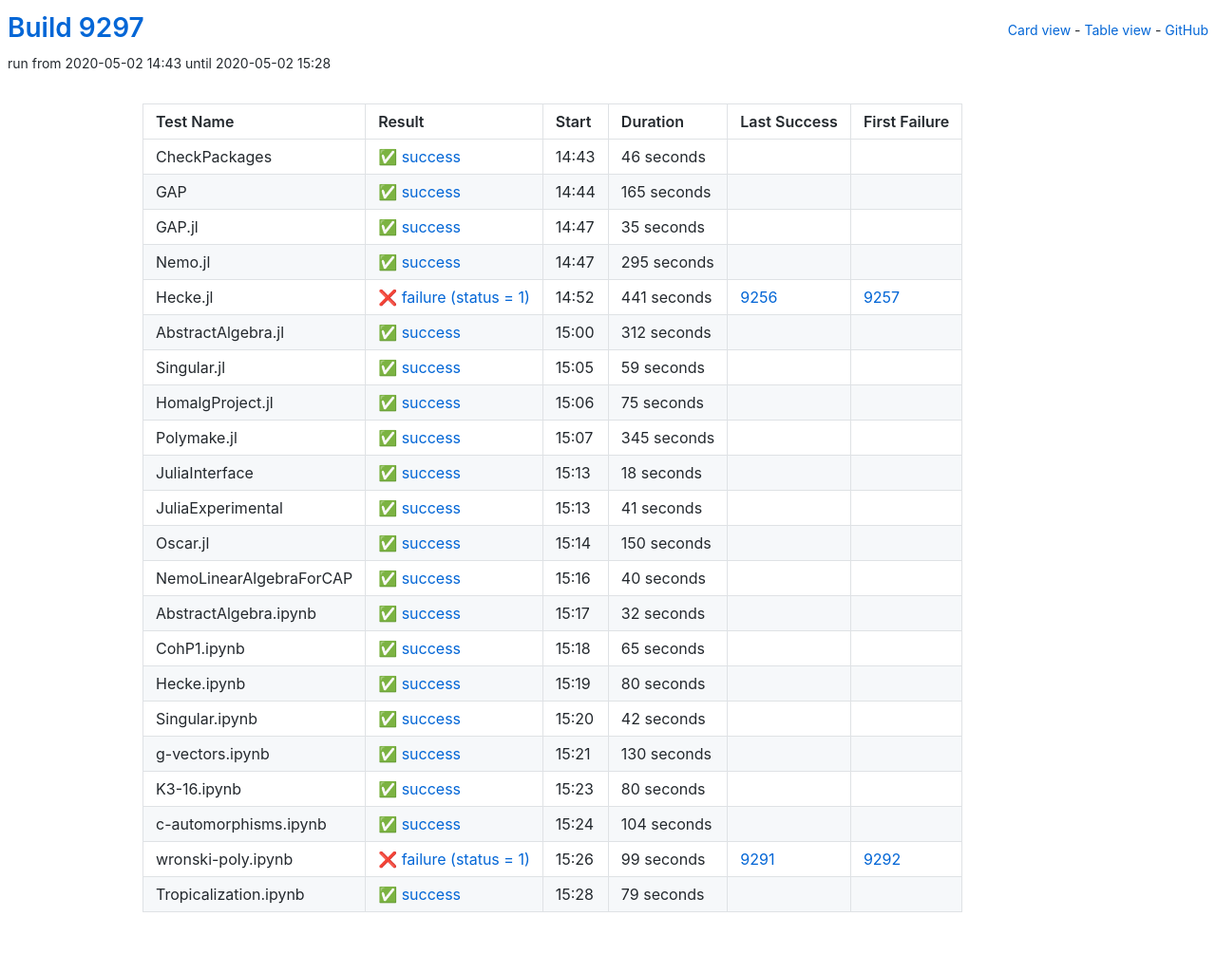
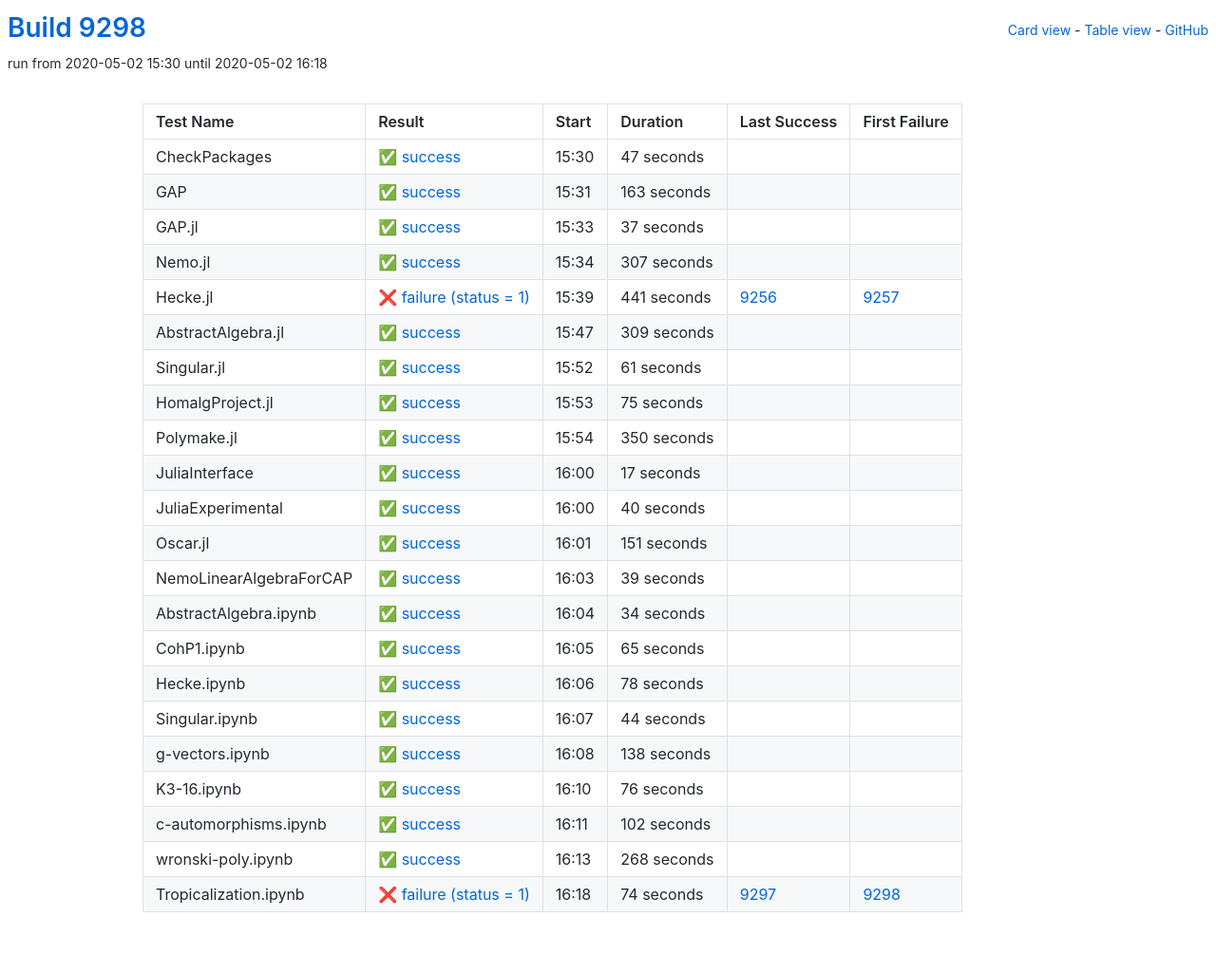
Before and after one commit to oscar-system/oscar-ci-status, a Jekyll site: the page built from table.html, in a window 1280 px wide. Shown: the whole page at 95% size. Built offline with Jekyll 4.4.1, drawn with Linux system fonts in a browser that asks for light colours.

Commit message:
Build 9298

```diff
--- a/_data/ci.yml
+++ b/_data/ci.yml
@@ -1,49 +1,49 @@
-build: 9297
-build_url: https://oscarci.mathematik.uni-kl.de/job/oscar/9297/
+build: 9298
+build_url: https://oscarci.mathematik.uni-kl.de/job/oscar/9298/
 job: oscar
 tests:
-- duration: 46
+- duration: 47
   exitcode: 0
   first_failure: false
   first_failure_url: null
   last_success: false
   last_success_url: null
-  log: https://oscarci.mathematik.uni-kl.de/job/oscar/9297/artifact/logs/build-9297/CheckPackages.log
+  log: https://oscarci.mathematik.uni-kl.de/job/oscar/9298/artifact/logs/build-9298/CheckPackages.log
   name: CheckPackages
-  start: 2020-05-02 14:43
+  start: 2020-05-02 15:30
   status: success
   success: true
-- duration: 165
+- duration: 163
   exitcode: 0
   first_failure: false
   first_failure_url: null
   last_success: false
   last_success_url: null
-  log: https://oscarci.mathematik.uni-kl.de/job/oscar/9297/artifact/logs/build-9297/GAP.log
+  log: https://oscarci.mathematik.uni-kl.de/job/oscar/9298/artifact/logs/build-9298/GAP.log
   name: GAP
-  start: 2020-05-02 14:44
+  start: 2020-05-02 15:31
   status: success
   success: true
-- duration: 35
+- duration: 37
   exitcode: 0
   first_failure: false
   first_failure_url: null
   last_success: false
   last_success_url: null
-  log: https://oscarci.mathematik.uni-kl.de/job/oscar/9297/artifact/logs/build-9297/GAP.jl.log
+  log: https://oscarci.mathematik.uni-kl.de/job/oscar/9298/artifact/logs/build-9298/GAP.jl.log
   name: GAP.jl
-  start: 2020-05-02 14:47
+  start: 2020-05-02 15:33
   status: success
   success: true
-- duration: 295
+- duration: 307
   exitcode: 0
   first_failure: false
   first_failure_url: null
   last_success: false
   last_success_url: null
-  log: https://oscarci.mathematik.uni-kl.de/job/oscar/9297/artifact/logs/build-9297/Nemo.jl.log
+  log: https://oscarci.mathematik.uni-kl.de/job/oscar/9298/artifact/logs/build-9298/Nemo.jl.log
   name: Nemo.jl
-  start: 2020-05-02 14:47
+  start: 2020-05-02 15:34
   status: success
   success: true
 - duration: 441
@@ -52,31 +52,31 @@
   first_failure_url: https://oscarci.mathematik.uni-kl.de/job/oscar/9257/
   last_success: 9256
   last_success_url: https://oscarci.mathematik.uni-kl.de/job/oscar/9256/
-  log: https://oscarci.mathematik.uni-kl.de/job/oscar/9297/artifact/logs/build-9297/Hecke.jl.log
+  log: https://oscarci.mathematik.uni-kl.de/job/oscar/9298/artifact/logs/build-9298/Hecke.jl.log
   name: Hecke.jl
-  start: 2020-05-02 14:52
+  start: 2020-05-02 15:39
   status: failure
   success: false
-- duration: 312
+- duration: 309
   exitcode: 0
   first_failure: false
   first_failure_url: null
   last_success: false
   last_success_url: null
-  log: https://oscarci.mathematik.uni-kl.de/job/oscar/9297/artifact/logs/build-9297/AbstractAlgebra.jl.log
+  log: https://oscarci.mathematik.uni-kl.de/job/oscar/9298/artifact/logs/build-9298/AbstractAlgebra.jl.log
   name: AbstractAlgebra.jl
-  start: 2020-05-02 15:00
+  start: 2020-05-02 15:47
   status: success
   success: true
-- duration: 59
+- duration: 61
   exitcode: 0
   first_failure: false
   first_failure_url: null
   last_success: false
   last_success_url: null
-  log: https://oscarci.mathematik.uni-kl.de/job/oscar/9297/artifact/logs/build-9297/Singular.jl.log
+  log: https://oscarci.mathematik.uni-kl.de/job/oscar/9298/artifact/logs/build-9298/Singular.jl.log
   name: Singular.jl
-  start: 2020-05-02 15:05
+  start: 2020-05-02 15:52
   status: success
   success: true
 - duration: 75
@@ -85,53 +85,31 @@
   first_failure_url: null
   last_success: false
   last_success_url: null
-  log: https://oscarci.mathematik.uni-kl.de/job/oscar/9297/artifact/logs/build-9297/HomalgProject.jl.log
+  log: https://oscarci.mathematik.uni-kl.de/job/oscar/9298/artifact/logs/build-9298/HomalgProject.jl.log
   name: HomalgProject.jl
-  start: 2020-05-02 15:06
+  start: 2020-05-02 15:53
   status: success
   success: true
-- duration: 345
+- duration: 350
   exitcode: 0
   first_failure: false
   first_failure_url: null
   last_success: false
   last_success_url: null
-  log: https://oscarci.mathematik.uni-kl.de/job/oscar/9297/artifact/logs/build-9297/Polymake.jl.log
+  log: https://oscarci.mathematik.uni-kl.de/job/oscar/9298/artifact/logs/build-9298/Polymake.jl.log
   name: Polymake.jl
-  start: 2020-05-02 15:07
+  start: 2020-05-02 15:54
   status: success
   success: true
-- duration: 18
+- duration: 17
   exitcode: 0
   first_failure: false
   first_failure_url: null
   last_success: false
   last_success_url: null
-  log: https://oscarci.mathematik.uni-kl.de/job/oscar/9297/artifact/logs/build-9297/JuliaInterface.log
+  log: https://oscarci.mathematik.uni-kl.de/job/oscar/9298/artifact/logs/build-9298/JuliaInterface.log
   name: JuliaInterface
-  start: 2020-05-02 15:13
-  status: success
-  success: true
-- duration: 41
-  exitcode: 0
-  first_failure: false
-  first_failure_url: null
-  last_success: false
-  last_success_url: null
-  log: https://oscarci.mathematik.uni-kl.de/job/oscar/9297/artifact/logs/build-9297/JuliaExperimental.log
-  name: JuliaExperimental
-  start: 2020-05-02 15:13
-  status: success
-  success: true
-- duration: 150
-  exitcode: 0
-  first_failure: false
-  first_failure_url: null
-  last_success: false
-  last_success_url: null
-  log: https://oscarci.mathematik.uni-kl.de/job/oscar/9297/artifact/logs/build-9297/Oscar.jl.log
-  name: Oscar.jl
-  start: 2020-05-02 15:14
+  start: 2020-05-02 16:00
   status: success
   success: true
 - duration: 40
@@ -140,20 +118,42 @@
   first_failure_url: null
   last_success: false
   last_success_url: null
-  log: https://oscarci.mathematik.uni-kl.de/job/oscar/9297/artifact/logs/build-9297/NemoLinearAlgebraForCAP.log
-  name: NemoLinearAlgebraForCAP
-  start: 2020-05-02 15:16
+  log: https://oscarci.mathematik.uni-kl.de/job/oscar/9298/artifact/logs/build-9298/JuliaExperimental.log
+  name: JuliaExperimental
+  start: 2020-05-02 16:00
   status: success
   success: true
-- duration: 32
+- duration: 151
   exitcode: 0
   first_failure: false
   first_failure_url: null
   last_success: false
   last_success_url: null
-  log: https://oscarci.mathematik.uni-kl.de/job/oscar/9297/artifact/logs/build-9297/AbstractAlgebra.ipynb.log
+  log: https://oscarci.mathematik.uni-kl.de/job/oscar/9298/artifact/logs/build-9298/Oscar.jl.log
+  name: Oscar.jl
+  start: 2020-05-02 16:01
+  status: success
+  success: true
+- duration: 39
+  exitcode: 0
+  first_failure: false
+  first_failure_url: null
+  last_success: false
+  last_success_url: null
+  log: https://oscarci.mathematik.uni-kl.de/job/oscar/9298/artifact/logs/build-9298/NemoLinearAlgebraForCAP.log
+  name: NemoLinearAlgebraForCAP
+  start: 2020-05-02 16:03
+  status: success
+  success: true
+- duration: 34
+  exitcode: 0
+  first_failure: false
+  first_failure_url: null
+  last_success: false
+  last_success_url: null
+  log: https://oscarci.mathematik.uni-kl.de/job/oscar/9298/artifact/logs/build-9298/AbstractAlgebra.ipynb.log
   name: AbstractAlgebra.ipynb
-  start: 2020-05-02 15:17
+  start: 2020-05-02 16:04
   status: success
   success: true
 - duration: 65
@@ -162,85 +162,85 @@
   first_failure_url: null
   last_success: false
   last_success_url: null
-  log: https://oscarci.mathematik.uni-kl.de/job/oscar/9297/artifact/logs/build-9297/CohP1.ipynb.log
+  log: https://oscarci.mathematik.uni-kl.de/job/oscar/9298/artifact/logs/build-9298/CohP1.ipynb.log
   name: CohP1.ipynb
-  start: 2020-05-02 15:18
+  start: 2020-05-02 16:05
   status: success
   success: true
-- duration: 80
+- duration: 78
   exitcode: 0
   first_failure: false
   first_failure_url: null
   last_success: false
   last_success_url: null
-  log: https://oscarci.mathematik.uni-kl.de/job/oscar/9297/artifact/logs/build-9297/Hecke.ipynb.log
+  log: https://oscarci.mathematik.uni-kl.de/job/oscar/9298/artifact/logs/build-9298/Hecke.ipynb.log
   name: Hecke.ipynb
-  start: 2020-05-02 15:19
+  start: 2020-05-02 16:06
   status: success
   success: true
-- duration: 42
+- duration: 44
   exitcode: 0
   first_failure: false
   first_failure_url: null
   last_success: false
   last_success_url: null
-  log: https://oscarci.mathematik.uni-kl.de/job/oscar/9297/artifact/logs/build-9297/Singular.ipynb.log
+  log: https://oscarci.mathematik.uni-kl.de/job/oscar/9298/artifact/logs/build-9298/Singular.ipynb.log
   name: Singular.ipynb
-  start: 2020-05-02 15:20
+  start: 2020-05-02 16:07
   status: success
   success: true
-- duration: 130
+- duration: 138
   exitcode: 0
   first_failure: false
   first_failure_url: null
   last_success: false
   last_success_url: null
-  log: https://oscarci.mathematik.uni-kl.de/job/oscar/9297/artifact/logs/build-9297/g-vectors.ipynb.log
+  log: https://oscarci.mathematik.uni-kl.de/job/oscar/9298/artifact/logs/build-9298/g-vectors.ipynb.log
   name: g-vectors.ipynb
-  start: 2020-05-02 15:21
+  start: 2020-05-02 16:08
   status: success
   success: true
-- duration: 80
+- duration: 76
   exitcode: 0
   first_failure: false
   first_failure_url: null
   last_success: false
   last_success_url: null
-  log: https://oscarci.mathematik.uni-kl.de/job/oscar/9297/artifact/logs/build-9297/K3-16.ipynb.log
+  log: https://oscarci.mathematik.uni-kl.de/job/oscar/9298/artifact/logs/build-9298/K3-16.ipynb.log
   name: K3-16.ipynb
-  start: 2020-05-02 15:23
+  start: 2020-05-02 16:10
   status: success
   success: true
-- duration: 104
+- duration: 102
   exitcode: 0
   first_failure: false
   first_failure_url: null
   last_success: false
   last_success_url: null
-  log: https://oscarci.mathematik.uni-kl.de/job/oscar/9297/artifact/logs/build-9297/c-automorphisms.ipynb.log
+  log: https://oscarci.mathematik.uni-kl.de/job/oscar/9298/artifact/logs/build-9298/c-automorphisms.ipynb.log
   name: c-automorphisms.ipynb
-  start: 2020-05-02 15:24
+  start: 2020-05-02 16:11
   status: success
   success: true
-- duration: 99
-  exitcode: 1
-  first_failure: 9292
-  first_failure_url: https://oscarci.mathematik.uni-kl.de/job/oscar/9292/
-  last_success: 9291
-  last_success_url: https://oscarci.mathematik.uni-kl.de/job/oscar/9291/
-  log: https://oscarci.mathematik.uni-kl.de/job/oscar/9297/artifact/logs/build-9297/wronski-poly.ipynb.log
-  name: wronski-poly.ipynb
-  start: 2020-05-02 15:26
-  status: failure
-  success: false
-- duration: 79
+- duration: 268
   exitcode: 0
   first_failure: false
   first_failure_url: null
   last_success: false
   last_success_url: null
-  log: https://oscarci.mathematik.uni-kl.de/job/oscar/9297/artifact/logs/build-9297/Tropicalization.ipynb.log
-  name: Tropicalization.ipynb
-  start: 2020-05-02 15:28
+  log: https://oscarci.mathematik.uni-kl.de/job/oscar/9298/artifact/logs/build-9298/wronski-poly.ipynb.log
+  name: wronski-poly.ipynb
+  start: 2020-05-02 16:13
   status: success
   success: true
+- duration: 74
+  exitcode: 1
+  first_failure: 9298
+  first_failure_url: https://oscarci.mathematik.uni-kl.de/job/oscar/9298/
+  last_success: 9297
+  last_success_url: https://oscarci.mathematik.uni-kl.de/job/oscar/9297/
+  log: https://oscarci.mathematik.uni-kl.de/job/oscar/9298/artifact/logs/build-9298/Tropicalization.ipynb.log
+  name: Tropicalization.ipynb
+  start: 2020-05-02 16:18
+  status: failure
+  success: false
```
Also changed, not shown: README.md.
